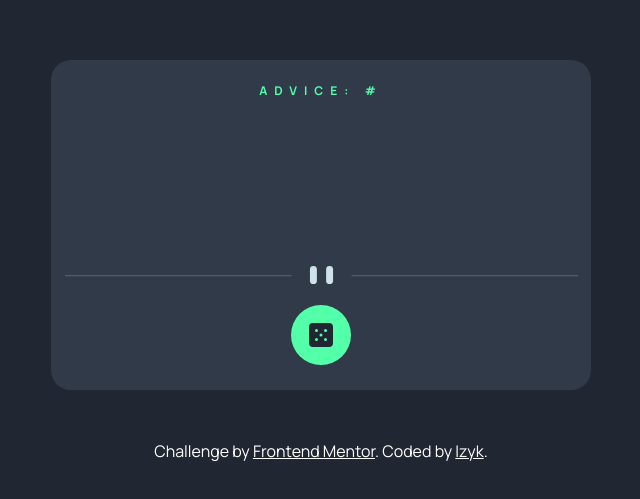
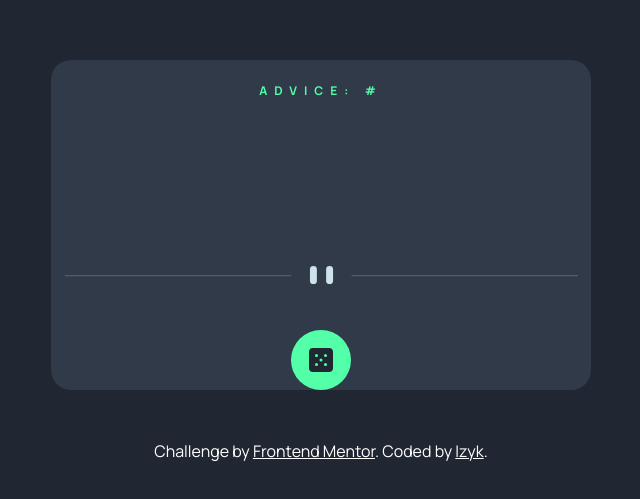
Before and after one commit to IzykGit/advice-generator, a plain HTML site: page index.html in a window 1280 px wide. Shown: the part 139-638 px from the top of the page, without its empty margins (319-959 px from the left). Drawn offline with Linux system fonts and the light colour scheme.

Commit message:
css doesnt reflect deployement

```diff
--- a/style.css
+++ b/style.css
@@ -67,7 +67,6 @@ body {
     background-color: #53ffa9;
     z-index: 2;
     position: relative;
-    bottom: 25px;
     border-radius: 100px;
     background-image: url("./images/icon-dice.svg");
     background-position: center;
```
